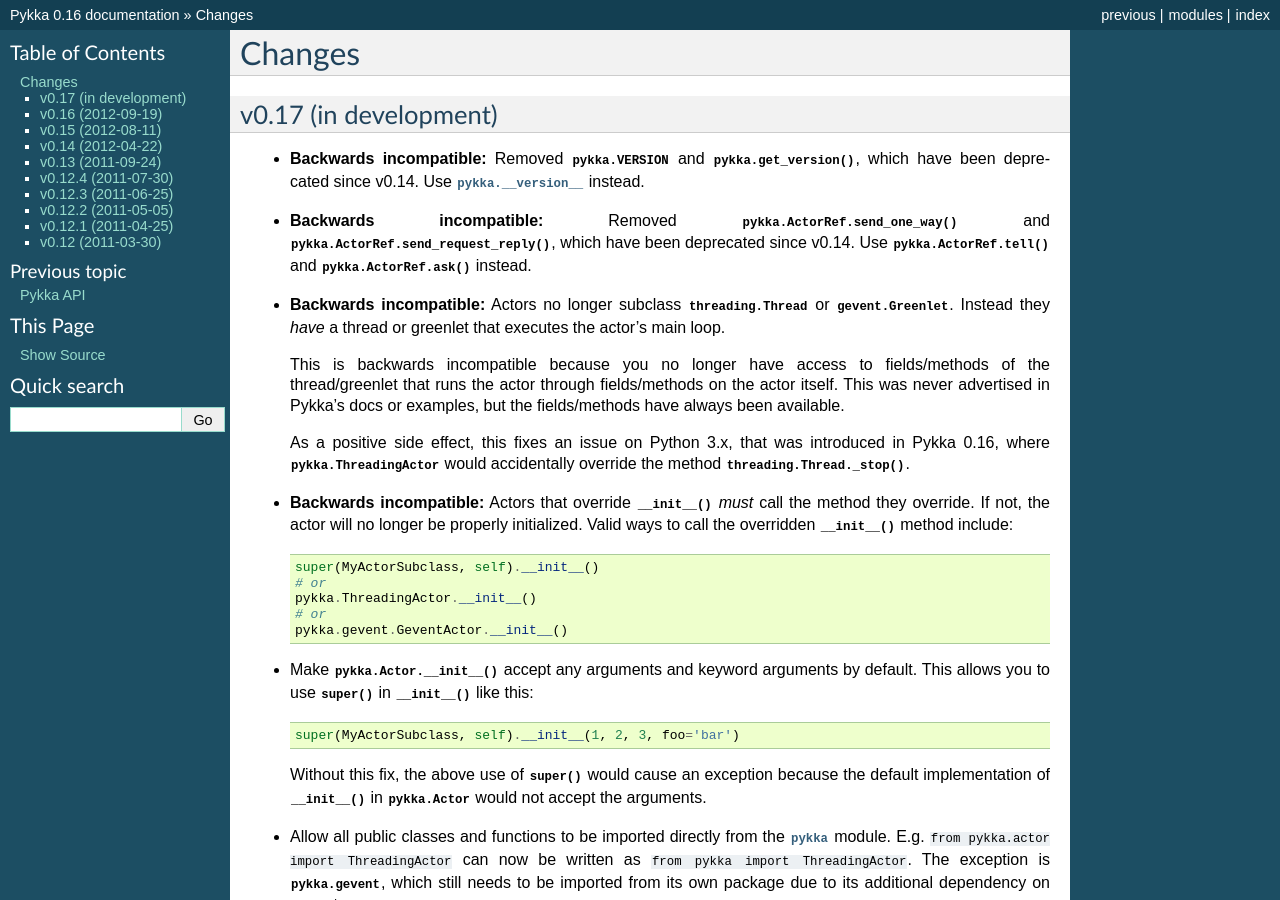
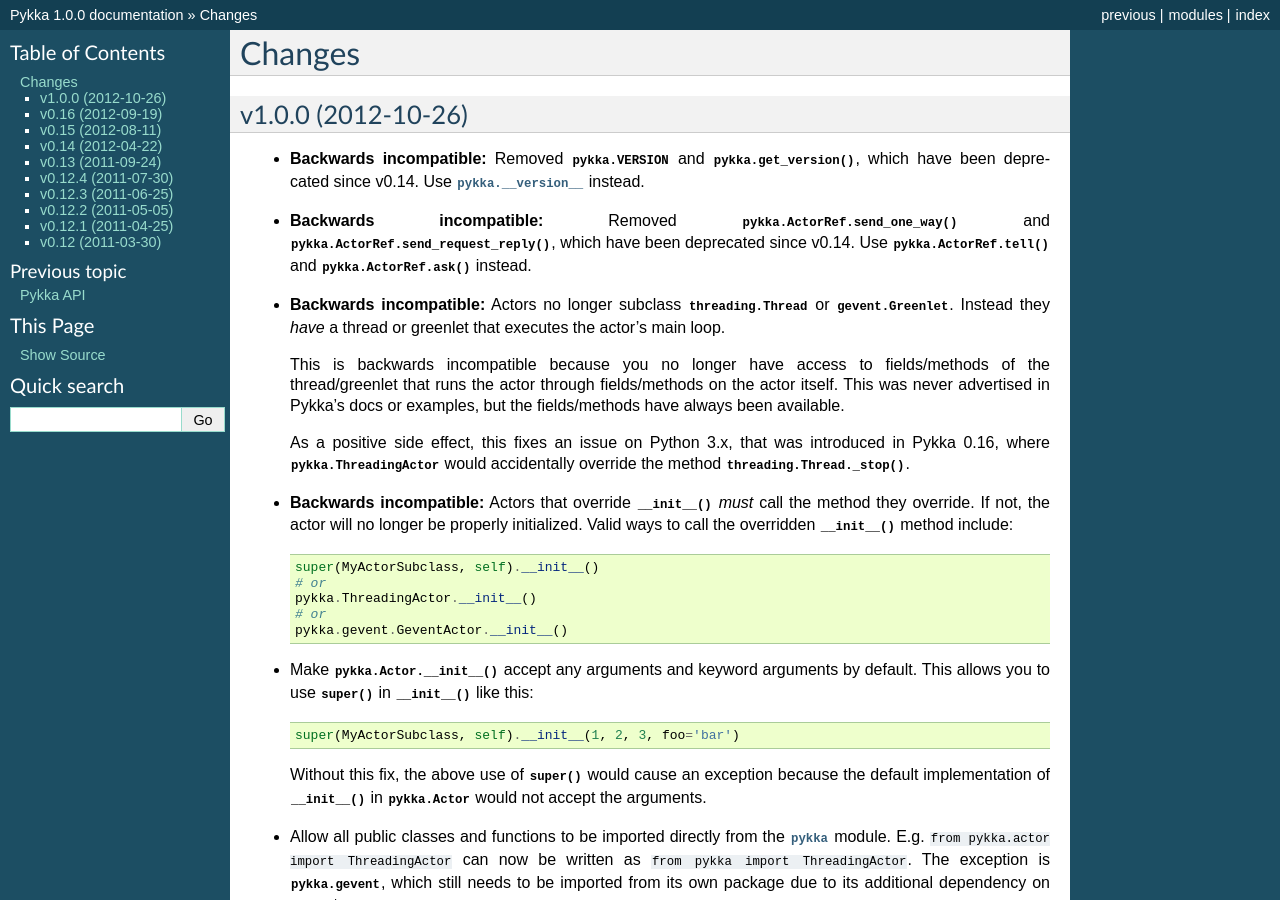
Before and after one commit to jodal/pykka, a Sphinx documentation site: the page built from docs/changes.rst, in a window 1280 px wide and 900 px high. Built offline with Sphinx 7.4.7, drawn with Linux system fonts in a browser that asks for light colours; some of the changed text lies outside the part shown.

Commit message:
Release v1.0.0

```diff
--- a/docs/changes.rst
+++ b/docs/changes.rst
@@ -3,8 +3,8 @@
 =======
 
 
-v0.17 (in development)
-======================
+v1.0.0 (2012-10-26)
+===================
 
 - **Backwards incompatible:** Removed :attr:`pykka.VERSION` and
   :func:`pykka.get_version`, which have been deprecated since v0.14. Use
--- a/pykka/__init__.py
+++ b/pykka/__init__.py
@@ -7,7 +7,7 @@
 
 
 #: Pykka's :pep:`386` and :pep:`396` compatible version number
-__version__ = '0.16'
+__version__ = '1.0.0'
 
 
 def _add_null_handler_for_logging():
```
